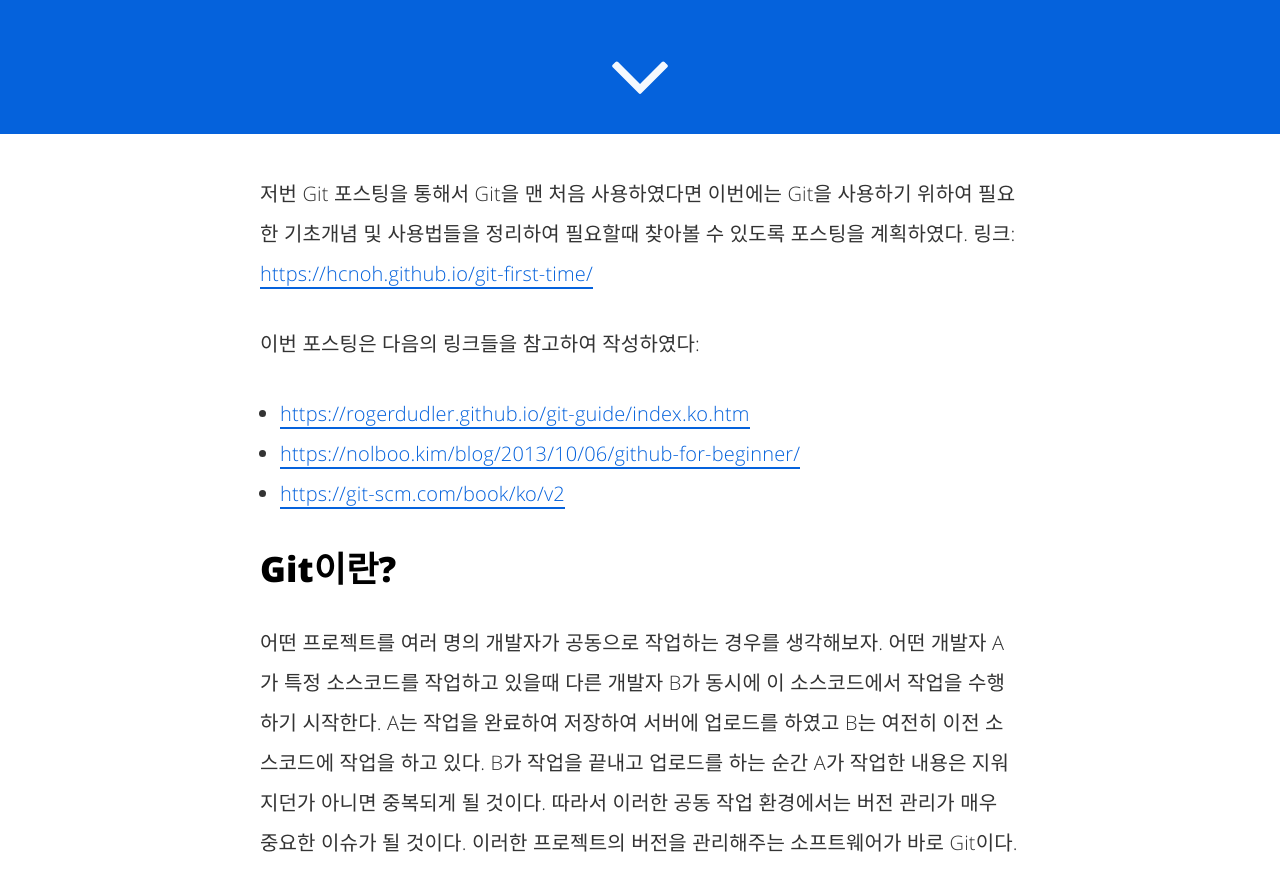
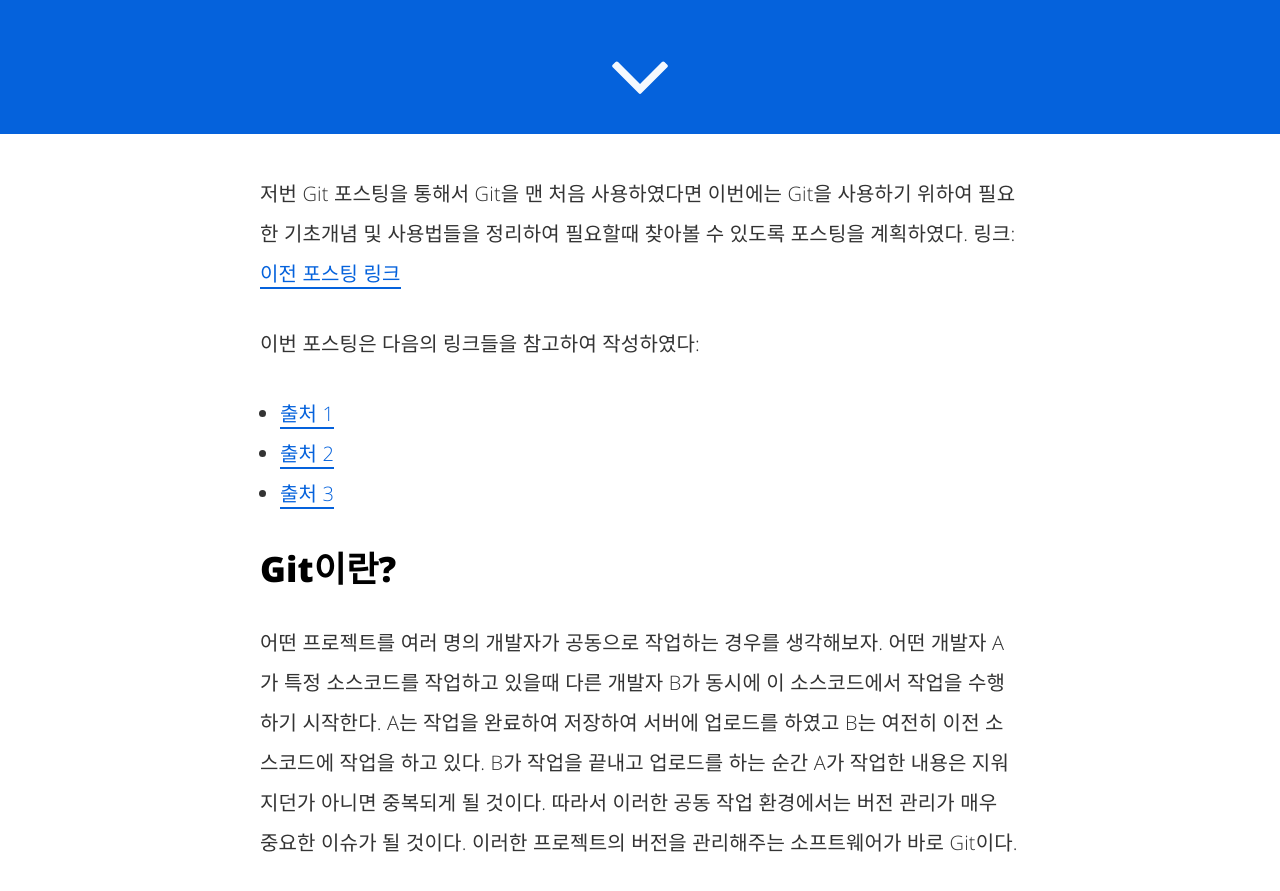
Before and after one commit to hcnoh/blog-prev, a Jekyll site: the page built from _posts/2018-08-20-git-basic-usage.md, in a window 1280 px wide and 900 px high, scrolled down 766 px. Shown: the top 891 px of the window. Built offline with Jekyll 4.4.1, drawn with Linux system fonts in a browser that asks for light colours; comment, search, counter and statistics services are not loaded.

Commit message:
Update 2018-08-20-git-basic-usage.md

```diff
--- a/_posts/2018-08-20-git-basic-usage.md
+++ b/_posts/2018-08-20-git-basic-usage.md
@@ -11,12 +11,12 @@
 twitter_text: 'Git 기본 사용법'
 ---
 
-저번 Git 포스팅을 통해서 Git을 맨 처음 사용하였다면 이번에는 Git을 사용하기 위하여 필요한 기초개념 및 사용법들을 정리하여 필요할때 찾아볼 수 있도록 포스팅을 계획하였다. 링크: [https://hcnoh.github.io/git-first-time/](https://hcnoh.github.io/git-first-time/)
+저번 Git 포스팅을 통해서 Git을 맨 처음 사용하였다면 이번에는 Git을 사용하기 위하여 필요한 기초개념 및 사용법들을 정리하여 필요할때 찾아볼 수 있도록 포스팅을 계획하였다. 링크: [이전 포스팅 링크](https://hcnoh.github.io/git-first-time/)
 
 이번 포스팅은 다음의 링크들을 참고하여 작성하였다:
-- [https://rogerdudler.github.io/git-guide/index.ko.htm](https://rogerdudler.github.io/git-guide/index.ko.html)
-- [https://nolboo.kim/blog/2013/10/06/github-for-beginner/](https://nolboo.kim/blog/2013/10/06/github-for-beginner/)
-- [https://git-scm.com/book/ko/v2](https://git-scm.com/book/ko/v2)
+- [출처 1](https://rogerdudler.github.io/git-guide/index.ko.html)
+- [출처 2](https://nolboo.kim/blog/2013/10/06/github-for-beginner/)
+- [출처 3](https://git-scm.com/book/ko/v2)
 
 ## Git이란?
 어떤 프로젝트를 여러 명의 개발자가 공동으로 작업하는 경우를 생각해보자. 어떤 개발자 A가 특정 소스코드를 작업하고 있을때 다른 개발자 B가 동시에 이 소스코드에서 작업을 수행하기 시작한다. A는 작업을 완료하여 저장하여 서버에 업로드를 하였고 B는 여전히 이전 소스코드에 작업을 하고 있다. B가 작업을 끝내고 업로드를 하는 순간 A가 작업한 내용은 지워지던가 아니면 중복되게 될 것이다. 따라서 이러한 공동 작업 환경에서는 버전 관리가 매우 중요한 이슈가 될 것이다. 이러한 프로젝트의 버전을 관리해주는 소프트웨어가 바로 Git이다.
```
